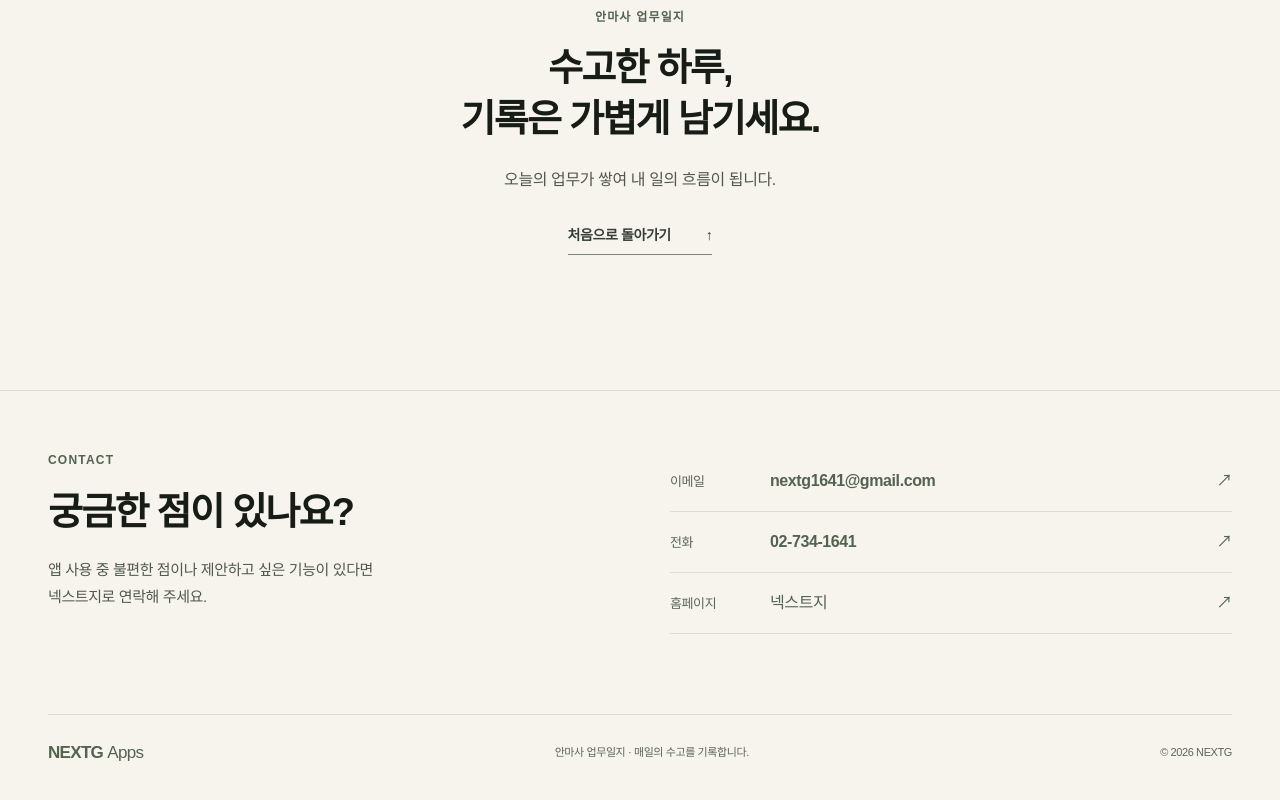
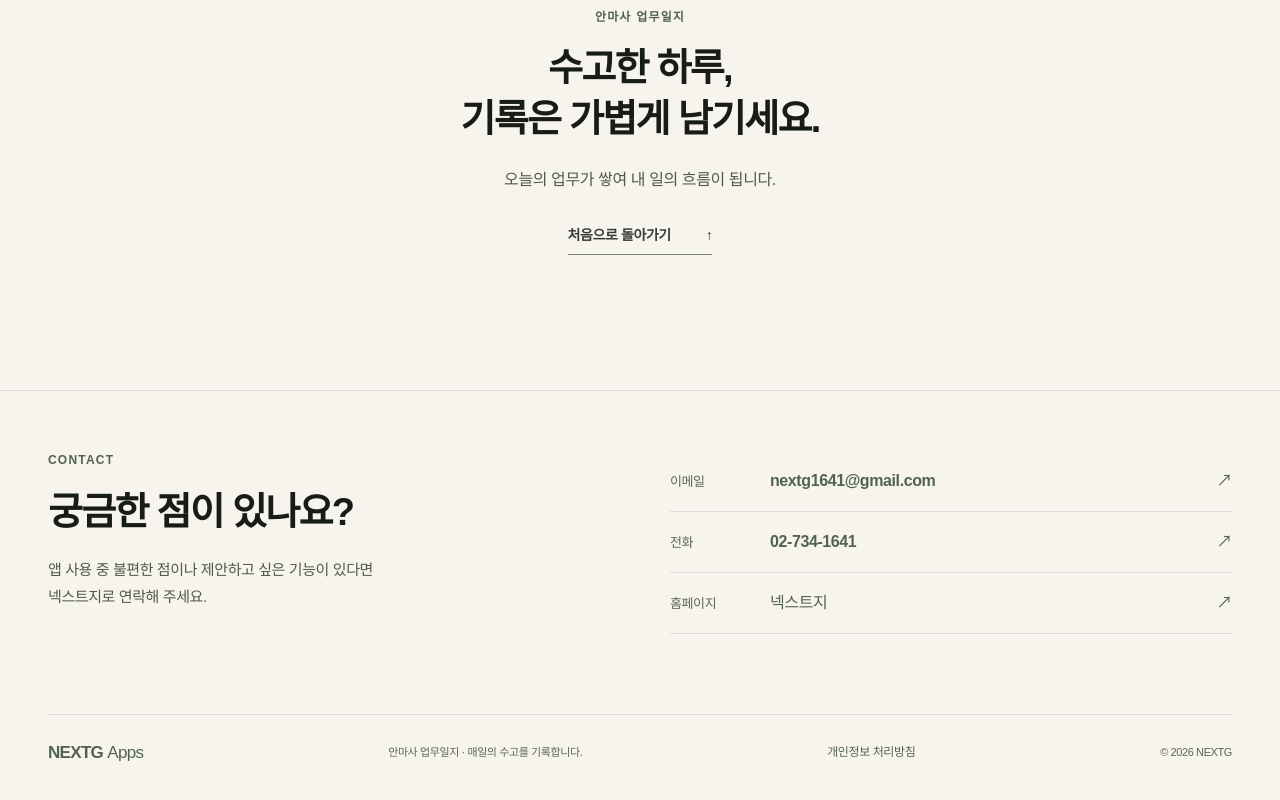
Before and after one commit to nextg-repo/apps.nextg.kr, an Astro site: page /app/massage in a window 1280 px wide. Shown: the part 2903-3703 px from the top of the page. Built offline with nearby package versions, Linux system fonts and the light colour scheme; Astro itself is replaced by a stand-in of ours; a web font is replaced by a local one.

Commit message:
Link privacy policy from massage app page

```diff
--- a/src/pages/app/massage/index.astro
+++ b/src/pages/app/massage/index.astro
@@ -85,7 +85,7 @@ const features = [
           </address>
         </section>
       </main>
-      <footer><a href="/">NEXTG <span>Apps</span></a><p>안마사 업무일지 · 매일의 수고를 기록합니다.</p><span>© {new Date().getFullYear()} NEXTG</span></footer>
+      <footer><a href="/">NEXTG <span>Apps</span></a><p>안마사 업무일지 · 매일의 수고를 기록합니다.</p><a class="privacy-link" href="/app/massage/privacy-policy/">개인정보 처리방침</a><span>© {new Date().getFullYear()} NEXTG</span></footer>
     </MassageTheme>
   </body>
 </html>
@@ -164,6 +164,7 @@ const features = [
   .contact dd a span { flex-shrink: 0; }
   footer { max-width: 1184px; margin: auto; padding: 25px 0 35px; border-top: 1px solid var(--bg-focused); display: flex; justify-content: space-between; align-items: center; gap: 20px; color: var(--fg-lighter); font-size: 11px; }
   footer a { font-size: 17px; font-weight: 800; letter-spacing: -.04em; color: var(--color-logo); } footer a span { font-weight: 400; }
+  footer .privacy-link { font-size: 12px; font-weight: 500; letter-spacing: inherit; }
   @media (min-width: 1440px) { .hero { padding-top: 75px; padding-bottom: 75px; } }
   @media (max-width: 1000px) {
     .site-header { padding-inline: 28px; } .hero { padding-inline: 28px; gap: 30px; } h1 { font-size: 46px; }
```
